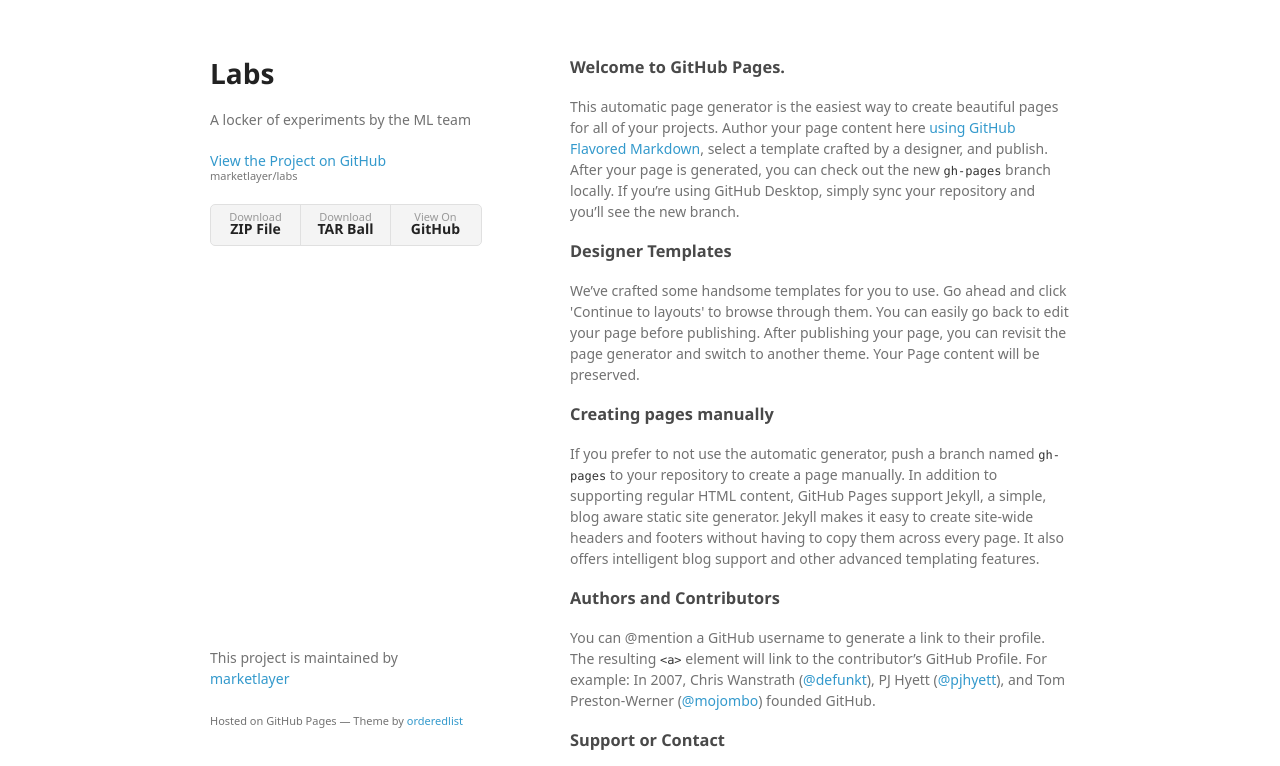
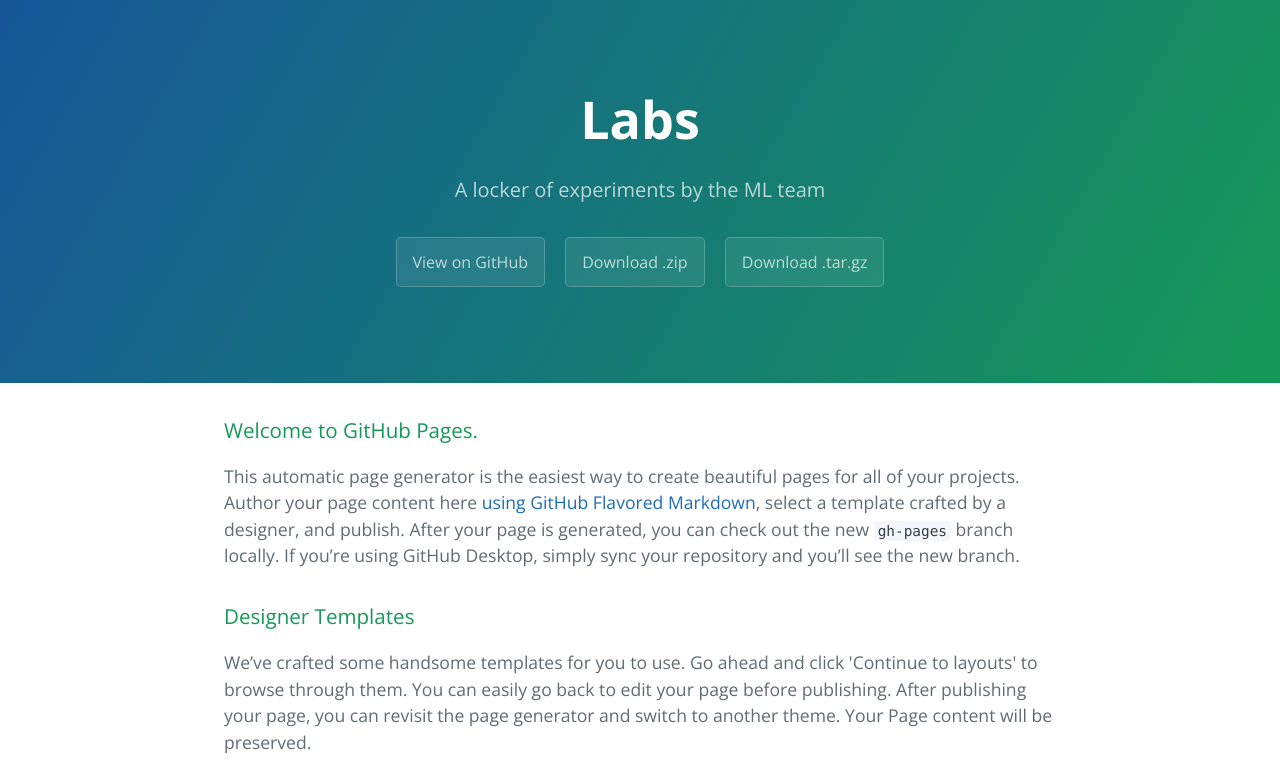
Before and after one commit to Muhan95/labs, a plain HTML site: page index.html in a window 1280 px wide. Shown: the top 766 px of the page. Drawn offline with nearby package versions, Linux system fonts and the light colour scheme; a web font is replaced by a local one.

```diff
--- a/index.html
+++ b/index.html
@@ -1,34 +1,25 @@
-<!doctype html>
-<html>
+<!DOCTYPE html>
+<html lang="en-us">
   <head>
-    <meta charset="utf-8">
-    <meta http-equiv="X-UA-Compatible" content="chrome=1">
+    <meta charset="UTF-8">
     <title>Labs by marketlayer</title>
-
-    <link rel="stylesheet" href="stylesheets/styles.css">
-    <link rel="stylesheet" href="stylesheets/github-light.css">
-    <meta name="viewport" content="width=device-width">
-    <!--[if lt IE 9]>
-    <script src="//html5shiv.googlecode.com/svn/trunk/html5.js"></script>
-    <![endif]-->
+    <meta name="viewport" content="width=device-width, initial-scale=1">
+    <link rel="stylesheet" type="text/css" href="stylesheets/normalize.css" media="screen">
+    <link href='https://fonts.googleapis.com/css?family=Open+Sans:400,700' rel='stylesheet' type='text/css'>
+    <link rel="stylesheet" type="text/css" href="stylesheets/stylesheet.css" media="screen">
+    <link rel="stylesheet" type="text/css" href="stylesheets/github-light.css" media="screen">
   </head>
   <body>
-    <div class="wrapper">
-      <header>
-        <h1>Labs</h1>
-        <p>A locker of experiments by the ML team</p>
+    <section class="page-header">
+      <h1 class="project-name">Labs</h1>
+      <h2 class="project-tagline">A locker of experiments by the ML team</h2>
+      <a href="https://github.com/marketlayer/labs" class="btn">View on GitHub</a>
+      <a href="https://github.com/marketlayer/labs/zipball/master" class="btn">Download .zip</a>
+      <a href="https://github.com/marketlayer/labs/tarball/master" class="btn">Download .tar.gz</a>
+    </section>
 
-        <p class="view"><a href="https://github.com/marketlayer/labs">View the Project on GitHub <small>marketlayer/labs</small></a></p>
-
-
-        <ul>
-          <li><a href="https://github.com/marketlayer/labs/zipball/master">Download <strong>ZIP File</strong></a></li>
-          <li><a href="https://github.com/marketlayer/labs/tarball/master">Download <strong>TAR Ball</strong></a></li>
-          <li><a href="https://github.com/marketlayer/labs">View On <strong>GitHub</strong></a></li>
-        </ul>
-      </header>
-      <section>
-        <h3>
+    <section class="main-content">
+      <h3>
 <a id="welcome-to-github-pages" class="anchor" href="#welcome-to-github-pages" aria-hidden="true"><span aria-hidden="true" class="octicon octicon-link"></span></a>Welcome to GitHub Pages.</h3>
 
 <p>This automatic page generator is the easiest way to create beautiful pages for all of your projects. Author your page content here <a href="https://guides.github.com/features/mastering-markdown/">using GitHub Flavored Markdown</a>, select a template crafted by a designer, and publish. After your page is generated, you can check out the new <code>gh-pages</code> branch locally. If you’re using GitHub Desktop, simply sync your repository and you’ll see the new branch.</p>
@@ -52,13 +43,15 @@
 <a id="support-or-contact" class="anchor" href="#support-or-contact" aria-hidden="true"><span aria-hidden="true" class="octicon octicon-link"></span></a>Support or Contact</h3>
 
 <p>Having trouble with Pages? Check out our <a href="https://help.github.com/pages">documentation</a> or <a href="https://github.com/contact">contact support</a> and we’ll help you sort it out.</p>
-      </section>
-      <footer>
-        <p>This project is maintained by <a href="https://github.com/marketlayer">marketlayer</a></p>
-        <p><small>Hosted on GitHub Pages &mdash; Theme by <a href="https://github.com/orderedlist">orderedlist</a></small></p>
+
+      <footer class="site-footer">
+        <span class="site-footer-owner"><a href="https://github.com/marketlayer/labs">Labs</a> is maintained by <a href="https://github.com/marketlayer">marketlayer</a>.</span>
+
+        <span class="site-footer-credits">This page was generated by <a href="https://pages.github.com">GitHub Pages</a> using the <a href="https://github.com/jasonlong/cayman-theme">Cayman theme</a> by <a href="https://twitter.com/jasonlong">Jason Long</a>.</span>
       </footer>
-    </div>
-    <script src="javascripts/scale.fix.js"></script>
+
+    </section>
+
 
   </body>
 </html>
```
